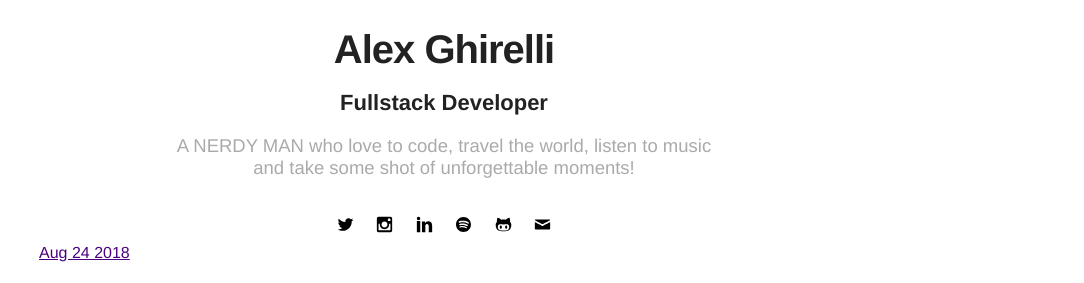
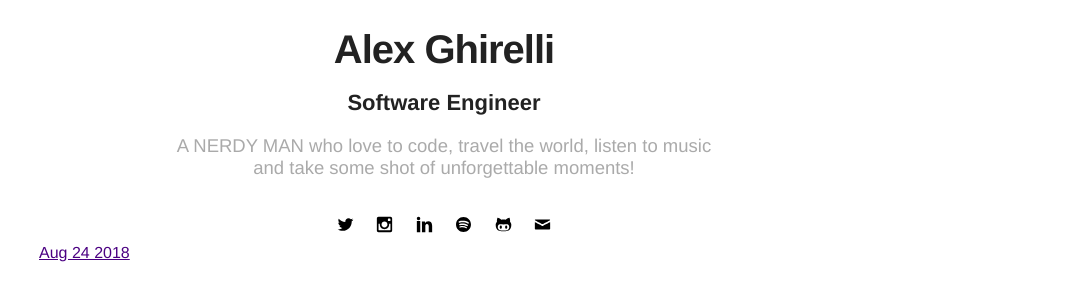
Before and after one commit to alexghirelli/alexghirelli.github.io, a Jekyll site: the page built from thoughts/index.html, in a window 1280 px wide. Shown: the part 252-535 px from the top of the page, without its empty margins (196-1280 px from the left). Built offline with Jekyll 4.4.1, drawn with Linux system fonts in a browser that asks for light colours; the list of posts is cut into pages by our own code.

Commit message:
Update _config.yml

```diff
--- a/_config.yml
+++ b/_config.yml
@@ -1,7 +1,7 @@
 # main text of home
 name: Alex Ghirelli
-title: Alex Ghirelli - Fullstack Developer
-jobtitle: Fullstack Developer
+title: Alex Ghirelli - Software Engineer
+jobtitle: Software Engineer
 bio: A NERDY MAN who love to code, travel the world, listen to music and take some shot of unforgettable moments!
 spotify-playlist: 6ys7uEO2mG2AnWr0VSmKNB?si=Rx0b0bCUS523-NsXmyAFqQ
 
```
